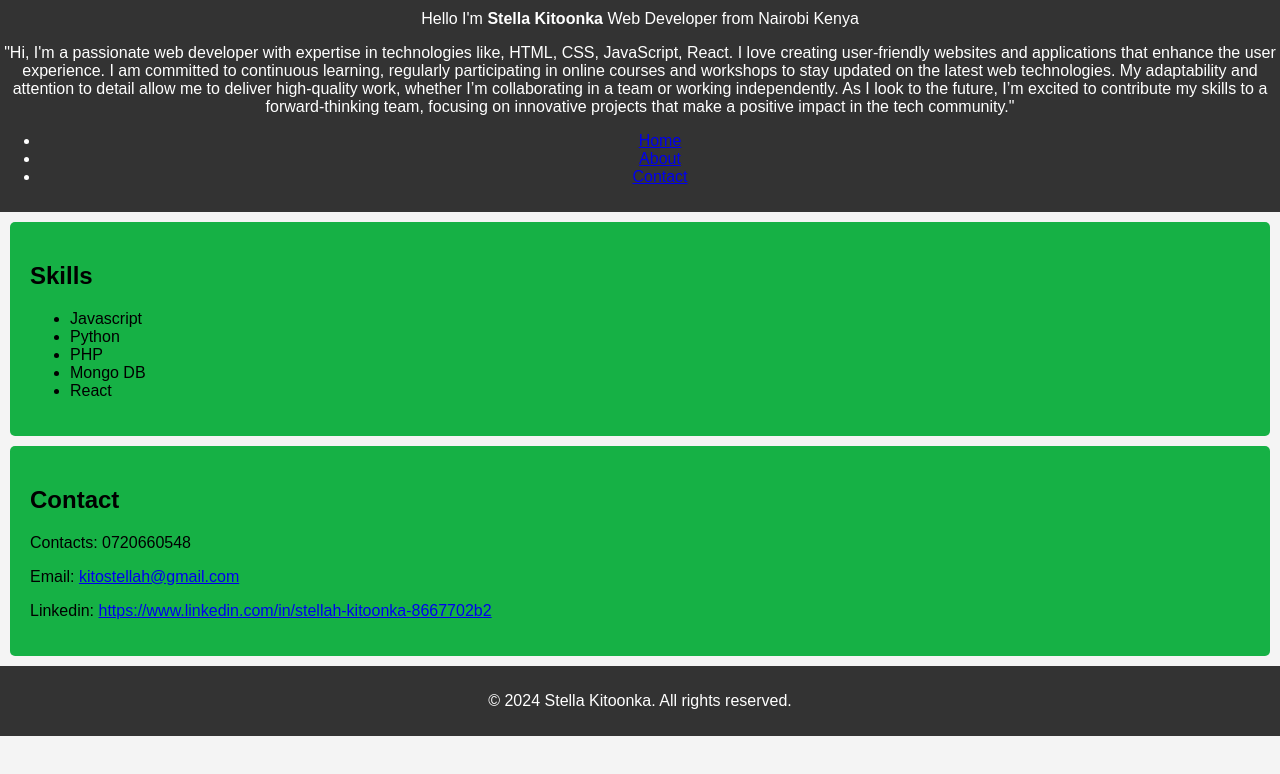
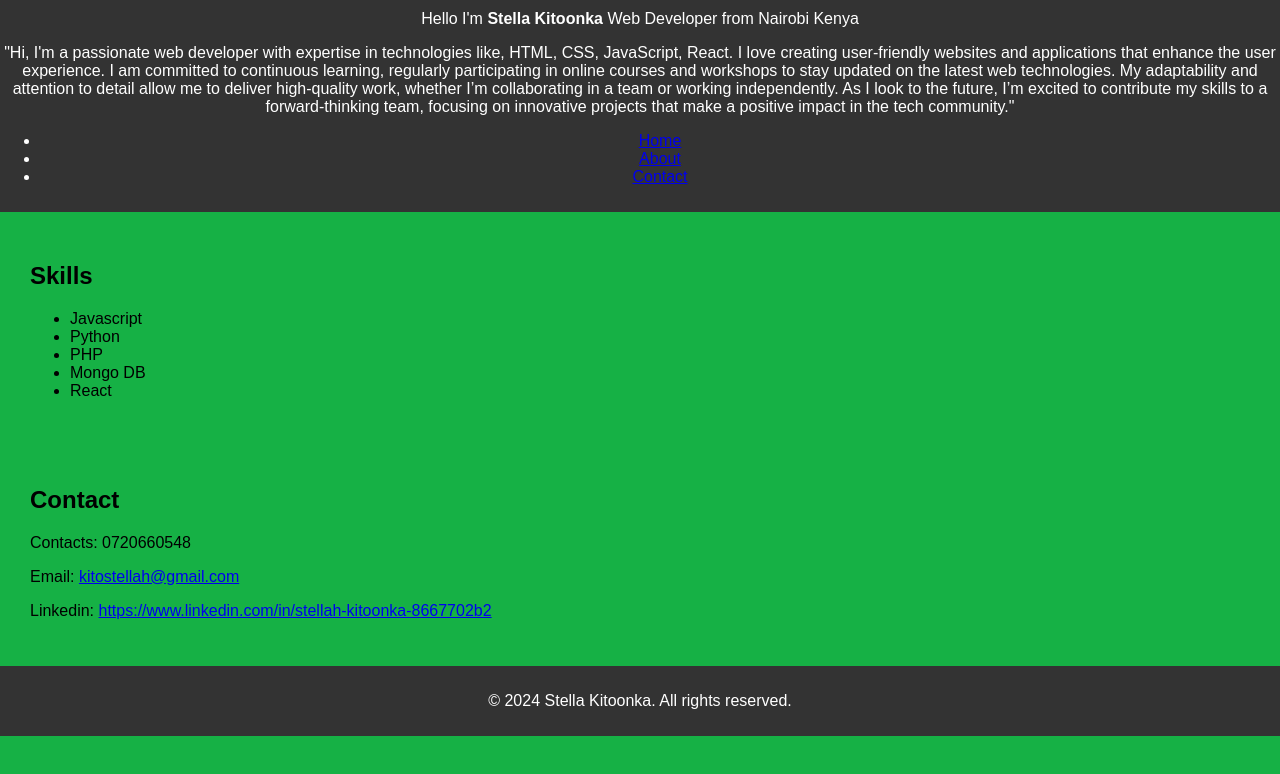
Before and after one commit to Kitoonka/stella, a plain HTML site: page index.html in a window 1280 px wide. Drawn offline with Linux system fonts and the light colour scheme.

Commit message:
Update styles.css

```diff
--- a/styles.css
+++ b/styles.css
@@ -2,7 +2,7 @@ body {
     font-family: Arial, sans-serif;
     margin: 0;
     padding: 0;
-    background-color: #f4f4f4;
+   background-color: #16b145
 }
 
 header {
@@ -30,7 +30,7 @@ header nav ul li a {
 section {
     padding: 20px;
     margin: 10px;
-    background-color: #16b145;
+    background-color: #16b145
     border-radius: 5px;
 }
 
```
